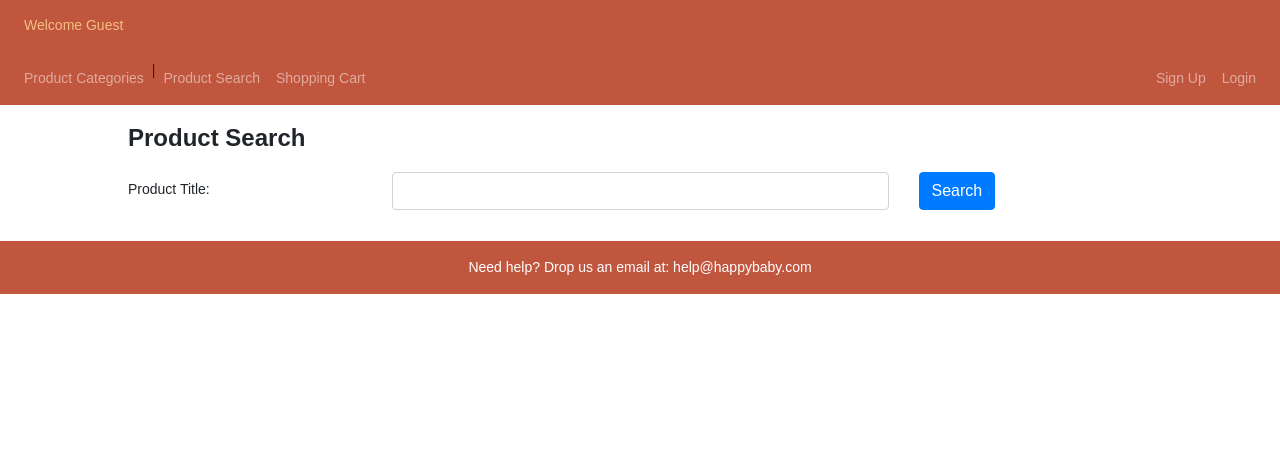
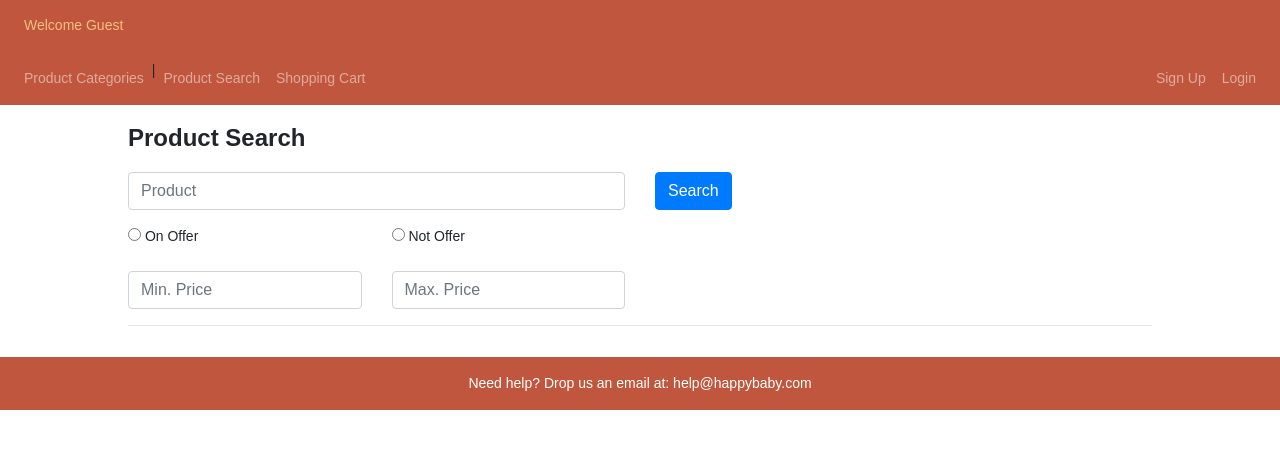
Before and after one commit to 15WattPowerBrick/ECAD_ASSG_1, a PHP site: page /search.php in a window 1280 px wide. Shown: the part 189-638 px from the top of the page. Run offline with PHP 8.4, Linux system fonts and the light colour scheme.

Commit message:
Added advance search and display offers in index

```diff
--- a/catProduct.php
+++ b/catProduct.php
@@ -54,7 +54,7 @@ WHERE cp.CategoryID=? ORDER BY p.ProductTitle ASC;";
     <!-- Product image-->
     <div >';
 		if ($isOffered == 1) {
-			echo '<div class="badge bg-dark text-white position-absolute" style="top: 0.5rem; right: 0.5rem">Sale</div>';
+			echo '<h3><div class="badge bg-danger text-white position-absolute" style="top: 0.5rem; right: 0.5rem">Sale</div></h3>';
 		}
 		echo '
                             <img class="card-img-top" src="' . $img . '" alt="...">
--- a/productDetails.php
+++ b/productDetails.php
@@ -46,7 +46,7 @@ include("header.php"); // Include the Page Layout header
         <div class="row gx-4 gx-lg-5 align-items-center">
             <div class="col-md-6">';
         if ($isOffered == 1) {
-            echo '<div class="badge bg-dark text-white position-absolute" style="top: 0.5rem; right: 0.5rem">Sale</div>';
+            echo '<h3><div class="badge bg-danger text-white position-absolute" style="top: 0.5rem; right: 0.5rem">Sale</div></h3>';
         }
         echo '
                 <img class="card-img-top mb-5 mb-md-0" src="' . $img . '" alt="...">
--- a/search.php
+++ b/search.php
@@ -12,37 +12,114 @@ include("header.php"); // Include the Page Layout header
             </div>
         </div> <!-- End of 1st row -->
         <div class="form-group row"> <!-- 2nd row -->
-            <label for="keywords" class="col-sm-3 col-form-label">Product Title:</label>
             <div class="col-sm-6">
-                <input class="form-control" name="keywords" id="keywords" type="search" />
+                <input class="form-control" name="keywords" id="keywords" type="search" placeholder="Product"
+                value="<?php echo !empty($_GET["keywords"]) ? $_GET["keywords"] : ""; ?>" />
             </div>
             <div class="col-sm-3">
                 <button type="submit" class="btn btn-primary">Search</button>
             </div>
         </div> <!-- End of 2nd row -->
+
+        <div class="form-group row"> <!-- 3rd row -->
+            <div class="col-sm-3">
+                <input type="radio" name="on_offer" id="on_offer"
+                <?php echo !empty($_GET["on_offer"]) ? "checked" : ""; ?>>
+                <label for="on_offer">On Offer</label>
+            </div>
+            <div class="col-sm-3">
+                <input type="radio" name="not_offer" id="not_offer"
+                <?php echo !empty($_GET["not_offer"]) ? "checked" : ""; ?>>
+                <label for="not_offer">Not Offer</label>
+            </div>
+        </div> <!-- End of 3rd row -->
+
+        <div class="form-group row"> <!-- 4th row -->
+            <div class="col-sm-3">
+                <input class="form-control" name="min_price" id="min_price" type="number" placeholder="Min. Price"
+                value="<?php echo !empty($_GET["min_price"]) ? $_GET["min_price"] : ""; ?>"/>
+            </div>
+            <div class="col-sm-3">
+                <input class="form-control" name="max_price" id="max_price" type="number" placeholder="Max. Price"
+                value="<?php echo !empty($_GET["max_price"]) ? $_GET["max_price"] : ""; ?>"/>
+            </div>
+        </div> <!-- End of 4th row -->
     </form>
 
+    <hr>
+
     <?php
+
+
     // The non-empty search keyword is sent to server
-    if (isset($_GET["keywords"]) && trim($_GET['keywords']) != "") {
+    if ((isset($_GET["keywords"]) && trim($_GET['keywords']) != "") || !empty($_GET["on_offer"]) || !empty($_GET["not_offer"])|| !empty($_GET["min_price"]) || !empty($_GET["max_price"])) {
+
+        $qry = "SELECT * FROM product WHERE";
+
+            $today = date("Y-m-d");
+            $criteria = 0;
+
+
+            if (!empty($_GET["keywords"])) {
+                $keywords = $_GET["keywords"];
+                $qry .= "  (ProductTitle LIKE '%$keywords%' OR ProductDesc LIKE '%$keywords%')";
+                $criteria = 1;
+            }
+            if (!empty($_GET["on_offer"])) {
+                $today = date("Y-m-d");
+                if ($criteria == 1) {
+                    $qry .= " AND ";
+                }
+                $qry .= "  Offered = 1 AND '$today' >= OfferStartDate AND '$today' <= OfferEndDate";
+                $criteria = 1;
+            }
+            if (!empty($_GET["not_offer"])) {
+                if ($criteria == 1) {
+                    $qry .= " AND ";
+                }
+                $qry .= "  Offered = 0";
+                $criteria = 1;
+            }
+            if (!empty($_GET["min_price"])) {
+                //$qry .= " AND Price >= ".$_GET["min_price"]."";
+                if ($criteria == 1) {
+                    $qry .= " AND ";
+                }
+                $qry .= "  (CASE WHEN Offered = 1 AND '$today' >= OfferStartDate AND '$today' <= OfferEndDate THEN OfferedPrice ELSE Price END) >= " . $_GET["min_price"] . "";
+                $criteria = 1;
+            }
+            if (!empty($_GET["max_price"])) {
+                //$qry .= " AND Price <= ".$_GET["max_price"]."";
+                if ($criteria == 1) {
+                    $qry .= " AND ";
+                }
+                $qry .= "  (CASE WHEN Offered = 1 AND '$today' >= OfferStartDate AND '$today' <= OfferEndDate THEN OfferedPrice ELSE Price END) <= " . $_GET["max_price"] . "";
+                $criteria = 1;
+            }
+            $qry .= " ORDER BY ProductTitle";
+
+
+
+        echo $qry;
+
         // To Do (DIY): Retrieve list of product records with "ProductTitle"
         // contains the keyword entered by shopper, and display them in a table.
         $SearchText = "%" . $_GET["keywords"] . "%";
         $keyword = $_GET["keywords"];
         // Include the PHP file that establishes database connection handle: $conn
         include_once("mysql_conn.php");
-        $qry = "SELECT * FROM product WHERE
-    ProductTitle LIKE '%$SearchText%' OR ProductDesc LIKE '%$SearchText%' ORDER BY ProductTitle";
+        //     $qry = "SELECT * FROM product WHERE
+        // ProductTitle LIKE '%$SearchText%' OR ProductDesc LIKE '%$SearchText%' ORDER BY ProductTitle";
         $result = $conn->query($qry);
 
         if ($result->num_rows > 0) { // If found, display records
-            echo '<header class="bg-dark py-5">
-            <div class="container px-4 px-lg-5 my-5">
-                <div class="text-center text-white">
-                    <h1 class="display-4 fw-bolder">Results for: "' . $keyword . '"</h1>
-                </div>
-            </div>
-        </header>';
+            echo '
+            <div class="card text-white mt-5 py-4 text-center" style="background-color: #c0563d;">
+        <div class="card-body">
+            <h2 class="text-white m-0">Results</h2>
+            <!-- <h2 class="text-white m-0">Results for: "' . $keyword . '"</h2> -->
+        </div>
+    </div>';
             echo ' <section class="py-5">
         <div class="container px-4 px-lg-5 mt-5">
             <div class="row gx-4 gx-lg-5 row-cols-2 row-cols-md-3 row-cols-xl-4 justify-content-center">';
@@ -63,7 +140,7 @@ include("header.php"); // Include the Page Layout header
                             <!-- Product image-->
                             <div >';
                 if ($isOffered == 1) {
-                    echo '<div class="badge bg-dark text-white position-absolute" style="top: 0.5rem; right: 0.5rem">Sale</div>';
+                    echo '<h3><div class="badge bg-danger text-white position-absolute" style="top: 0.5rem; right: 0.5rem">Sale</div></h3>';
                 }
                 echo '
                             <img class="card-img-top" src="' . $img . '" alt="...">
@@ -91,7 +168,13 @@ include("header.php"); // Include the Page Layout header
             </div>
         </section>';
         } else {
-            echo "<b>No Records Found!</b><br/>";
+            echo '
+            <div class="card text-white my-5 py-4 text-center" style="background-color: #c0563d;">
+        <div class="card-body">
+            <h2 class="text-white m-0">No Records Found!</h2>
+            <!-- <h2 class="text-white m-0">No Records Found!</h2> -->
+        </div>
+    </div>';
         }
         $conn->close();
 
```
Also changed, not shown: index.php (+81 -28 lines).
